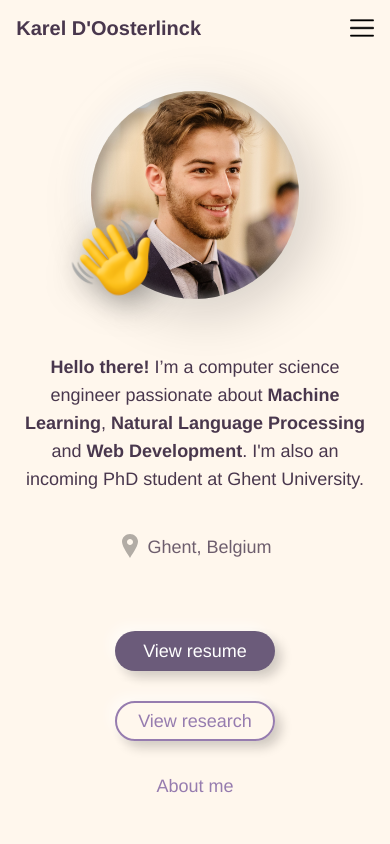
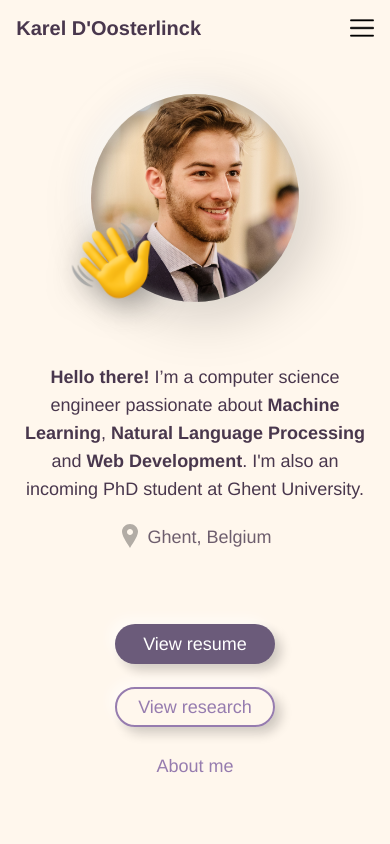
Before and after one commit to KarelDO/KarelDO.github.io, a Nuxt app: page / in a window 390 px wide. Shown: the top 844 px of the page. Built offline with nearby package versions, Linux system fonts and the light colour scheme.

Commit message:
looking for browser chin fix

```diff
--- a/pages/index.vue
+++ b/pages/index.vue
@@ -52,7 +52,7 @@
           <span class="font-bold">Web Development</span>. I'm also an incoming
           PhD student at Ghent University.
         </p>
-        <p class="text-center md:text-left mt-10 md:mt-4">
+        <p class="text-center md:text-left mt-5 md:mt-4">
           <img
             src="/assets/location.svg"
             alt="location-icon"
@@ -117,6 +117,7 @@
           items-center
           md:flex-row
           md:hidden
+          pb-5
         "
       >
         <nuxt-link to="/resume">
```
